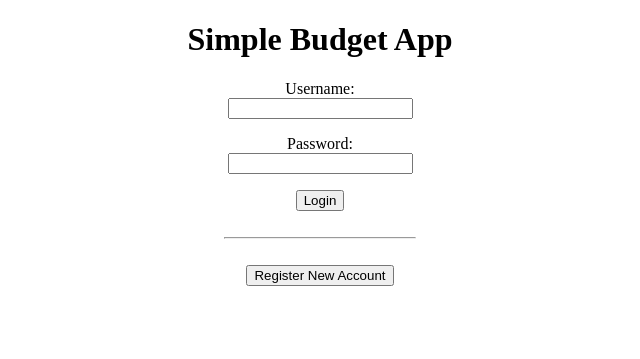
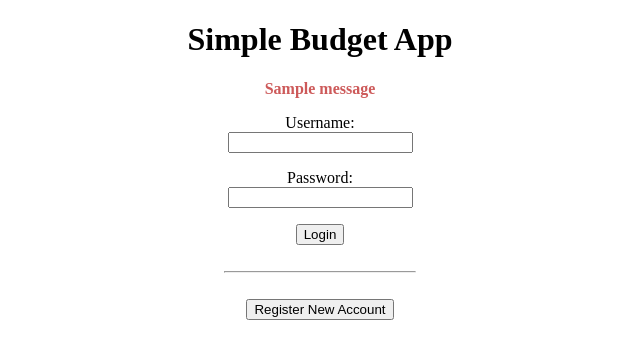
Before and after one commit to koenol/tikawe-budgetapp, a Flask app: page / in a window 1280 px wide. Shown: the top 359 px of the page, without its empty margins (320-960 px from the left). Run offline with Flask 3, Linux system fonts and the light colour scheme; one stand-in notice (Sample message) is shown.

Commit message:
added login validation

```diff
--- a/app.py
+++ b/app.py
@@ -79,12 +79,12 @@ def login():
         username = request.form["username"]
         password = request.form["password"]
 
-        sql = "SELECT password_hash FROM users WHERE username = ?"
-        password_hash = db.query(sql, [username])[0][0]
-
-        if check_password_hash(password_hash, password):
+        if service.validate_user(username, password):
             session["username"] = username
             return redirect("/main")
+        else:
+            flash("Invalid username or password")
+            return redirect("/")
 
 @app.route("/logout")
 def logout():
--- a/templates/index.html
+++ b/templates/index.html
@@ -7,22 +7,33 @@
 
     <body>
         <h1>Simple Budget App</h1>
+        {% for message in get_flashed_messages() %}
+        <div class="error">
+            <p>
+                <b>{{ message }}</b>
+            </p>
+        </div>
+        {% endfor %}
+        <div class="login-form">
             <form action="/login" method="post">
                 <p>
                     <label for="username">Username</label>: <br />
-                <input type="text" , name="username" , id="username" />
+                    <input type="text" name="username" id="username" />
                 </p>
                 <p>
                     <label for="password">Password</label>: <br />
                     <input type="password" name="password" id="password" />
                 </p>
-            <input type="submit" , value="Login" />
+                <input type="submit" value="Login" />
             </form>
+        </div>
         <br />
         <hr style="width: 15%" />
         <br />
+        <div class="register-form">
             <form action="/register" method="get">
                 <button type="submit">Register New Account</button>
             </form>
+        </div>
     </body>
 </html>
```
Also changed, not shown: service.py (+9 -0 lines). Lines whose indentation alone changed are shown as unchanged.
